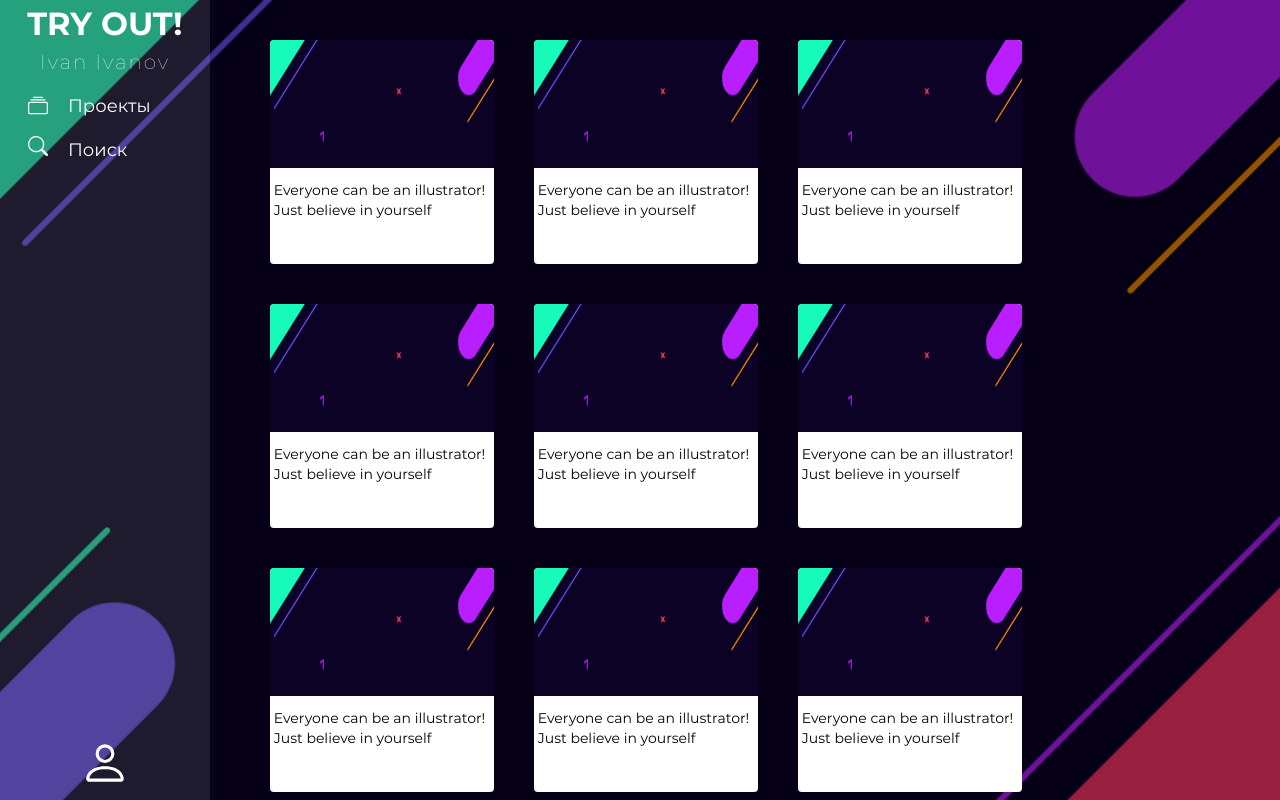
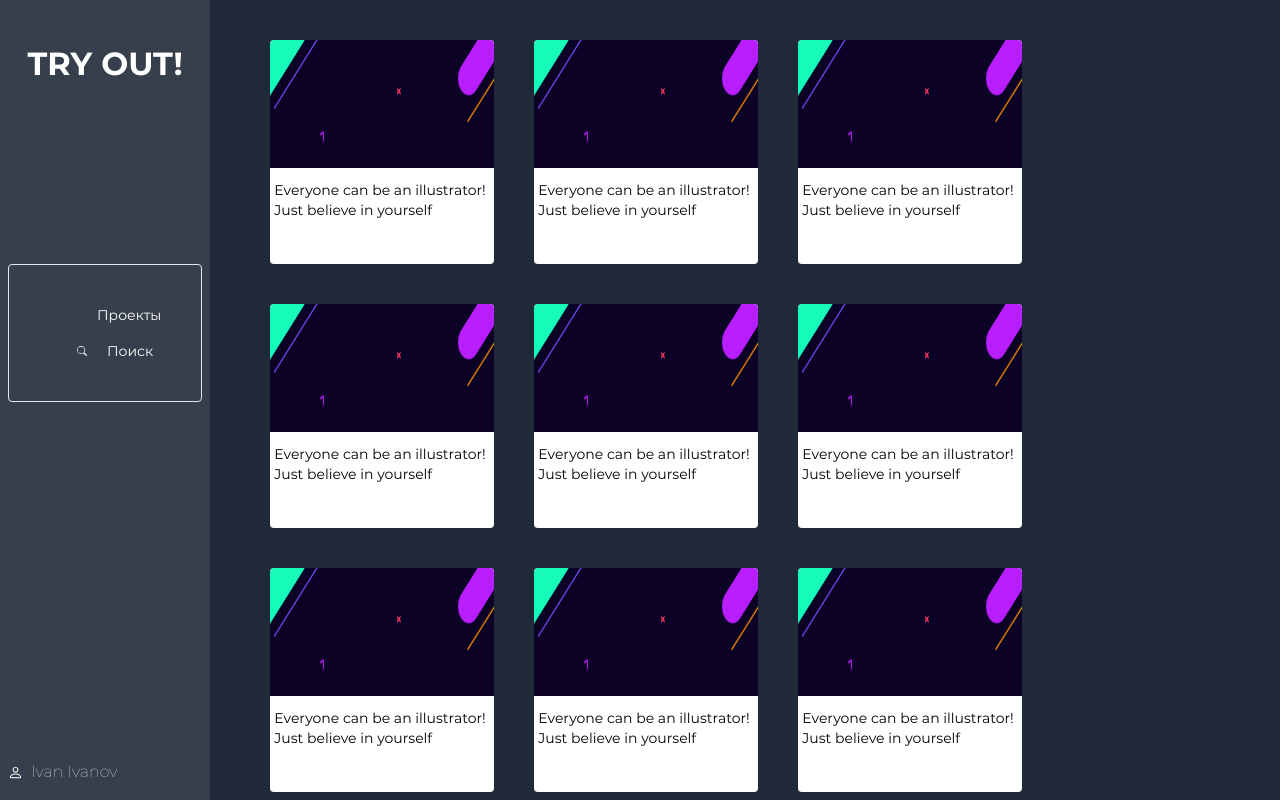
Before and after one commit to Roseskk/tryout, a Next.js app: page /explore in a window 1280 px wide. Built offline with nearby package versions, Linux system fonts and the light colour scheme.

Commit message:
SideBard

```diff
--- /dev/null
+++ b/components/aside/NavBar.js
@@ -0,0 +1,12 @@
+import NavHead from "./header/NavHead";
+import NavMenu from "./menu/NavMenu";
+
+
+export default function NavBar() {
+    return(
+        <div className={'flex flex-col gap-40'}>
+            <NavHead />
+            <NavMenu />
+        </div>
+    )
+}
--- /dev/null
+++ b/components/aside/header/NavHead.js
@@ -0,0 +1,9 @@
+
+
+export default function NavHead() {
+    return(
+        <div>
+            <h1 className={'font-montserratBold text-center text-white text-h mt-10'}>TRY OUT!</h1>
+        </div>
+    )
+}
--- /dev/null
+++ b/components/aside/menu/NavMenu.js
@@ -0,0 +1,19 @@
+import Image from "next/image";
+import {useRouter} from "next/router";
+
+
+export default function NavMenu() {
+    const router = useRouter();
+    return(
+        <div className={'flex justify-center border p-10  ml-2 mr-2 rounded flex-col gap-4 mt-4'}>
+            <button onClick={()=> router.push(`/explore`)} className={'flex items-center pl-7 gap-5 hover:animate-pulse'}>
+                <Image src={'/ico/explore.svg'}  width={'10'} height={'10'} />
+                <span className={'text-white text-sm font-montserratRegular'}>Проекты</span>
+            </button>
+            <button className={'flex items-center pl-7 gap-5 hover:animate-pulse'}>
+                <Image src={'/ico/search.svg'}  width={'10'} height={'10'}  className={''}/>
+                <span className={'text-white text-sm font-montserratRegular'}>Поиск</span>
+            </button>
+        </div>
+    )
+}
--- /dev/null
+++ b/components/aside/user/NavUser.js
@@ -0,0 +1,27 @@
+import Image from "next/image";
+import NavUserList from "./user_options/NavUserList";
+import {useDispatch} from "react-redux";
+import {navReducer} from "../../../redux/slices/navSlice";
+
+
+export default function NavUser() {
+    const dispatch = useDispatch();
+
+
+    const handleListMenu = () => {
+        dispatch(navReducer({isNavList: 'opacity-100 animate-sideList'}))
+    }
+
+
+    return(
+        <div className={'absolute bottom-0  flex items-center justify-center w-full'}>
+            <div className={'font-montserratThin text-white  w-full px-2 py-4 rounded flex items-center  '}>
+                <button onClick={handleListMenu} className={'flex gap-2 items-center w-full'}>
+                    <Image src={'/ico/person.svg'} width={15} height={15} />
+                    <span className={''}>Ivan Ivanov</span>
+                </button>
+                <NavUserList />
+            </div>
+        </div>
+    )
+}
--- /dev/null
+++ b/components/aside/user/user_options/NavUserList.js
@@ -0,0 +1,19 @@
+import {useSelector,useDispatch} from "react-redux";
+import {navReducer} from "../../../../redux/slices/navSlice";
+
+export default function NavUserList() {
+    const dispatch = useDispatch();
+    const navList = useSelector((state)=> state.nav.navlist);
+    const isNavListButton = useSelector((state)=> state.nav.navListExitButton);
+
+    return(
+        <ul className={` relative text-xs  absolute  flex items-center right-1 bottom-0 opacity-100 cursor-pointer   flex-col   ${navList} transition ease-in-out delay-300 rounded p-[2px] `}>
+            <li className={`overflow-hidden opacity-20 hover:opacity-100 bg-white pl-2 pr-2  rounded transition ease-in-out delay-300`}>
+                <span className={'text-black font-montserratThin  '}>Log Out!</span>
+            </li>
+            <li className={`absolute text-black font-montserratBold text-2xl -left-[15px] -top-[5px] ${isNavListButton} hover:rotate-180 hover:text-red-500 hover:scale-150 transition ease-in-out `}>
+                <button onClick={()=> dispatch(navReducer({isNavList: 'opacity-100 animate-sideList',isNavListButton: 'opacity-100'}))}>&times;</button>
+            </li>
+        </ul>
+    )
+}
--- /dev/null
+++ b/components/backgourd/Background.js
@@ -0,0 +1,14 @@
+import Image from "next/image";
+
+
+export default function Background() {
+    return(
+        <div  className={'absolute w-screen h-screen bg-gray-800 -z-10'}>
+            {/*<Image*/}
+            {/*    className={'opacity-60 '}*/}
+            {/*    src={'/img/bg.png'}*/}
+            {/*    layout={'fill'}*/}
+            {/*/>*/}
+        </div>
+    )
+}
--- a/layots/SideLayout.js
+++ b/layots/SideLayout.js
@@ -1,42 +1,21 @@
 import {useRouter} from "next/router";
 
 import Image from "next/image";
+import NavBar from "../components/aside/NavBar";
+import Background from "../components/backgourd/Background";
+import NavUser from "../components/aside/user/NavUser";
 
 
 export default function SideLayout({children}) {
     const router = useRouter()
 
     return(
-        <div className={'max-w-1600 h-screen mx-auto flex  relative overflow-hidden'}>
+        <div className={' h-screen mx-auto flex  relative overflow-hidden'}>
             <aside className={'bg-aside w-1/6 h-screen relative'}>
-                <h1 className={'font-montserratBold text-center text-white text-h'}>TRY OUT!</h1>
-                <span className={'flex items-center justify-center text-white text-xl tracking-widest font-montserratThin'}>Ivan Ivanov</span>
-                {/*<div className={'flex flex-col items-center justify-center mt-5'}>*/}
-                {/*    <input className={'text-lg  rounded p-2 bg-transparent placeholder:text-white border-b-white border-b tracking-widest placeholder-white text-white focus:outline-none focus:ring-0  placeholder:opacity-50'} placeholder={'Pink UI...'} />*/}
-                {/*</div>*/}
-                <div className={'flex flex-col gap-4 mt-4'}>
-                    <button onClick={()=> router.push(`/explore`)} className={'flex items-center pl-7 gap-5'}>
-                        <Image src={'/ico/explore.svg'}  width={'20px'} height={'20px'} />
-                        <span className={'text-white text-lg font-montserratRegular'}>Проекты</span>
-                    </button>
-                    <button className={'flex pl-7 gap-5'}>
-                        <Image src={'/ico/search.svg'}  width={'20px'} height={'20px'}  className={''}/>
-                        <span className={'text-white text-lg font-montserratRegular'}>Поиск</span>
-                    </button>
-                </div>
-                <div className={'absolute bottom-3 flex items-center justify-center w-full'}>
-                    <button onClick={()=> router.push('/')} className={'font-montserratThin text-white flex items-center justify-center'}>
-                        <Image src={'/ico/person.svg'} width={50} height={50} />
-                    </button>
-                </div>
+                <NavBar />
+                <NavUser />
             </aside>
-            <div  className={'absolute w-screen h-screen bg-black -z-10'}>
-                <Image
-                    className={'opacity-60 '}
-                    src={'/img/bg.png'}
-                    layout={'fill'}
-                />
-            </div>
+            <Background />
             {children}
         </div>
     )
--- /dev/null
+++ b/redux/slices/navSlice.js
@@ -0,0 +1,24 @@
+import {createSlice} from "@reduxjs/toolkit";
+
+const navSlice = createSlice({
+    name: 'nav',
+    initialState:{
+        navlist: 'opacity-0 w-[0px] h-[0px] invisible',
+        navListExitButton: 'opacity-0'
+    },
+    reducers: {
+        navReducer: (state=0,{payload})=>{
+            if (payload.isNavList === state.navlist ) {
+                state.navlist = 'animate-sideListHide';
+                state.navListExitButton = 'opacity-0';
+            } else {
+                state.navlist = payload?.isNavList;
+                state.navListExitButton = payload?.isNavListButton;
+            }
+        }
+    }
+})
+
+export const {navReducer} = navSlice.actions
+
+export default navSlice
--- a/redux/store.js
+++ b/redux/store.js
@@ -1,10 +1,12 @@
 import {configureStore} from "@reduxjs/toolkit";
 import { combineReducers } from 'redux'
 import cardSlice from "./slices/testSlice";
+import navSlice from "./slices/navSlice";
 
 
 const rootReducer = combineReducers({
-    card: cardSlice.reducer
+    card: cardSlice.reducer,
+    nav: navSlice.reducer
 })
 
 export const store = configureStore({
--- a/tailwind.config.js
+++ b/tailwind.config.js
@@ -36,10 +36,26 @@ module.exports = {
           '60%': {height: '1px',width:'600px'},
           '80%': {height: '600px',width:'600px'},
           '100%': { height: '600px', width: '600px' },
+        },
+        sideList : {
+          '0%, 100%': { height: '1px',width: '1px', visibility: 'visible' },
+          '20%': {height : '1px',width:'1px'},
+          '60%': {height: '1px',width:'120px'},
+          '80%': {height: '20px',width:'120px'},
+          '100%': { height: '20px', width: '120px' },
+        },
+        sideListHide: {
+          '0%, 100%': { height: '20px', width: '120px' },
+          '20%': {height: '20px',width:'120px'},
+          '60%': {height: '1px',width:'120px'},
+          '80%': {height : '1px',width:'1px'},
+          '100%': { height: '1px',width: '1px', visibility: 'hidden' },
         }
       },
       animation: {
-        resize: 'resize 1.5s ease-in-out forwards'
+        resize: 'resize 1.5s ease-in-out forwards',
+        sideList: 'sideList 1.5s ease-in-out forwards',
+        sideListHide: 'sideListHide 1.5s ease-in-out forwards',
       },
       backgroundColor: {
         'aside': 'rgba(255, 255, 255, 0.1)'
```
Also changed, not shown: pages/explore/[id].js (+20 -20 lines).
